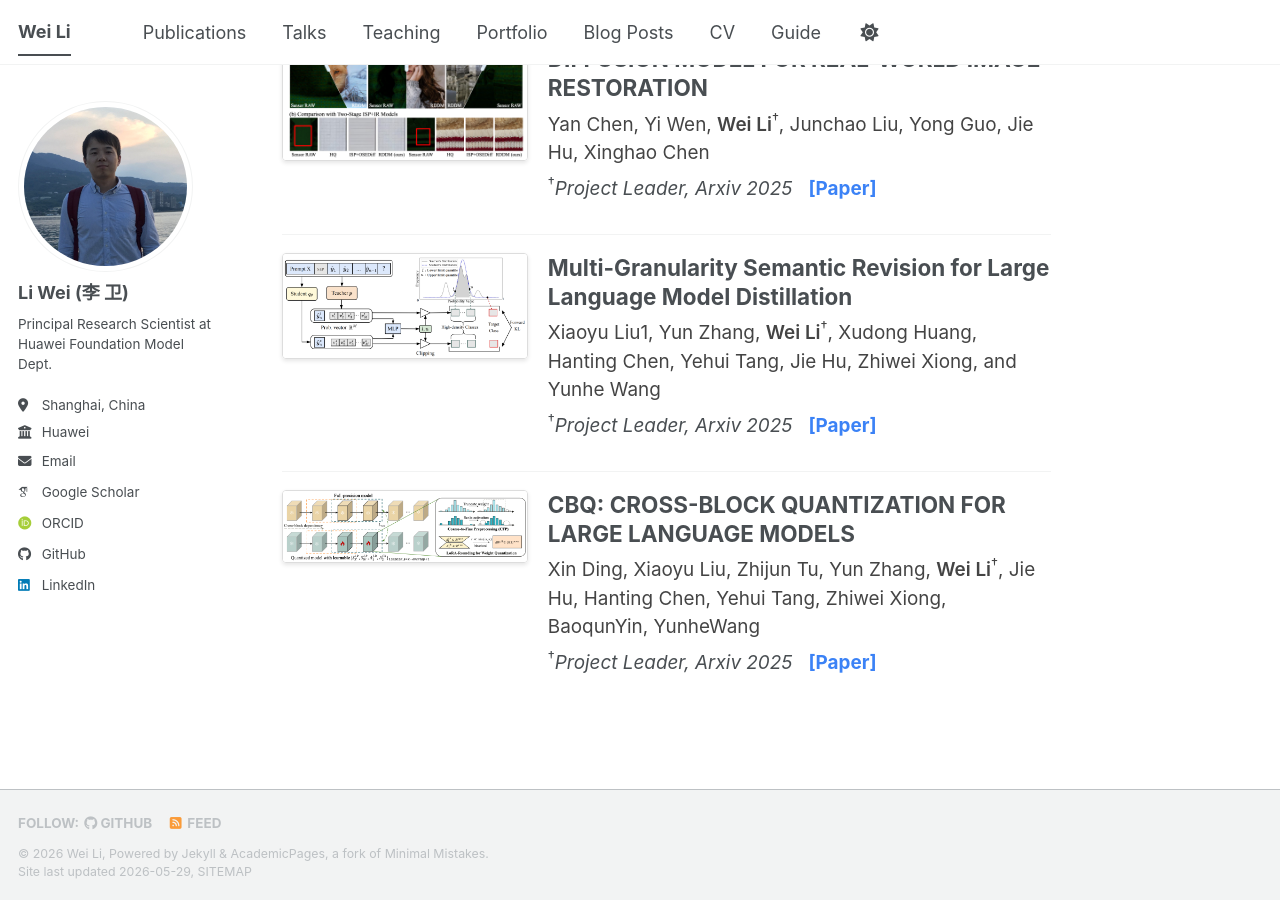
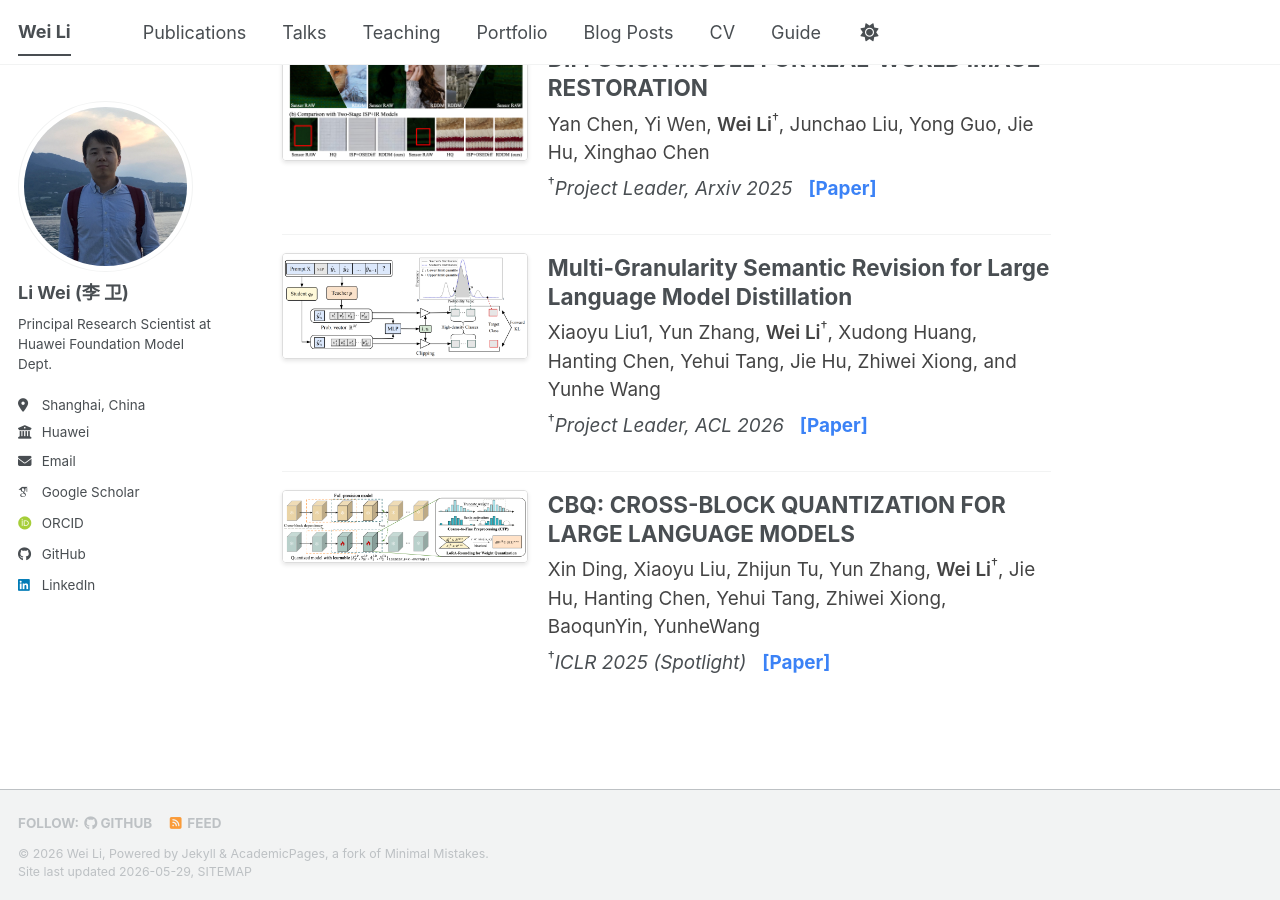
Before and after one commit to WeiLi-THU/WeiLi-THU.github.io, a Jekyll site: the page built from _pages/about.md, in a window 1280 px wide and 900 px high, scrolled down 2123 px. Built offline with Jekyll 4.4.1, drawn with Linux system fonts in a browser that asks for light colours; some web fonts are replaced; a script bundle is joined from its source files by our own code; library files that are not in the unit come from our copies.

Commit message:
Update about.md

```diff
--- a/_pages/about.md
+++ b/_pages/about.md
@@ -154,7 +154,7 @@ Driven by a passion for bridging cutting-edge algorithms with strict hardware co
       Xiaoyu Liu1, Yun Zhang, <span style="font-weight: 600;">Wei Li</span><sup>&dagger;</sup>, Xudong Huang, Hanting Chen, Yehui Tang, Jie Hu, Zhiwei Xiong, and Yunhe Wang
     </p>
     <p style="margin: 8px 0 0 0; font-size: 1.05em;">
-      <sup>&dagger;</sup><em>Project Leader, Arxiv 2025</em> &nbsp;
+      <sup>&dagger;</sup><em>Project Leader, ACL 2026</em> &nbsp;
       <a href="https://arxiv.org/pdf/2407.10068" style="color: #3B82F6; text-decoration: none; font-weight: bold;">[Paper]</a>
     </p>
   </div>
@@ -175,7 +175,7 @@ Driven by a passion for bridging cutting-edge algorithms with strict hardware co
       Xin Ding, Xiaoyu Liu, Zhijun Tu, Yun Zhang, <span style="font-weight: 600;">Wei Li</span><sup>&dagger;</sup>, Jie Hu, Hanting Chen, Yehui Tang, Zhiwei Xiong, BaoqunYin, YunheWang
     </p>
     <p style="margin: 8px 0 0 0; font-size: 1.05em;">
-      <sup>&dagger;</sup><em>Project Leader, Arxiv 2025</em> &nbsp;
+      <sup>&dagger;</sup><em>ICLR 2025 (Spotlight) </em> &nbsp;
       <a href="https://proceedings.iclr.cc/paper_files/paper/2025/file/15212bd2265c4a3ab0dbc1b1982c1b69-Paper-Conference.pdf" style="color: #3B82F6; text-decoration: none; font-weight: bold;">[Paper]</a>
     </p>
   </div>
```
